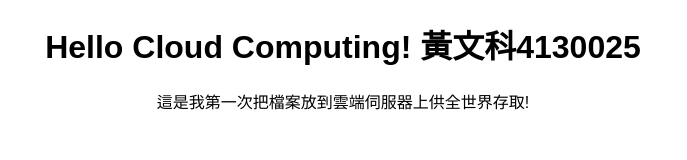
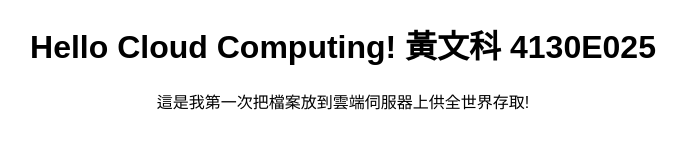
Before and after one commit to khoahoang569/my-first-cloud-page, a plain HTML site: page index.html in a window 1280 px wide. Shown: the whole page, without its empty margins (297-984 px from the left). Drawn offline with Linux system fonts and the light colour scheme.

Commit message:
Update index.html

```diff
--- a/index.html
+++ b/index.html
@@ -4,7 +4,7 @@
       <title>我的第一個雲端網頁</title>
     </head>
     <body style="text-align:center; padding-top50px; font-family:sans-serif;">
-      <h1>Hello Cloud Computing! 黃文科4130025 </h1>
+      <h1>Hello Cloud Computing! 黃文科 4130E025 </h1>
       <p>這是我第一次把檔案放到雲端伺服器上供全世界存取!</p>
     </body>
   </html>
```
